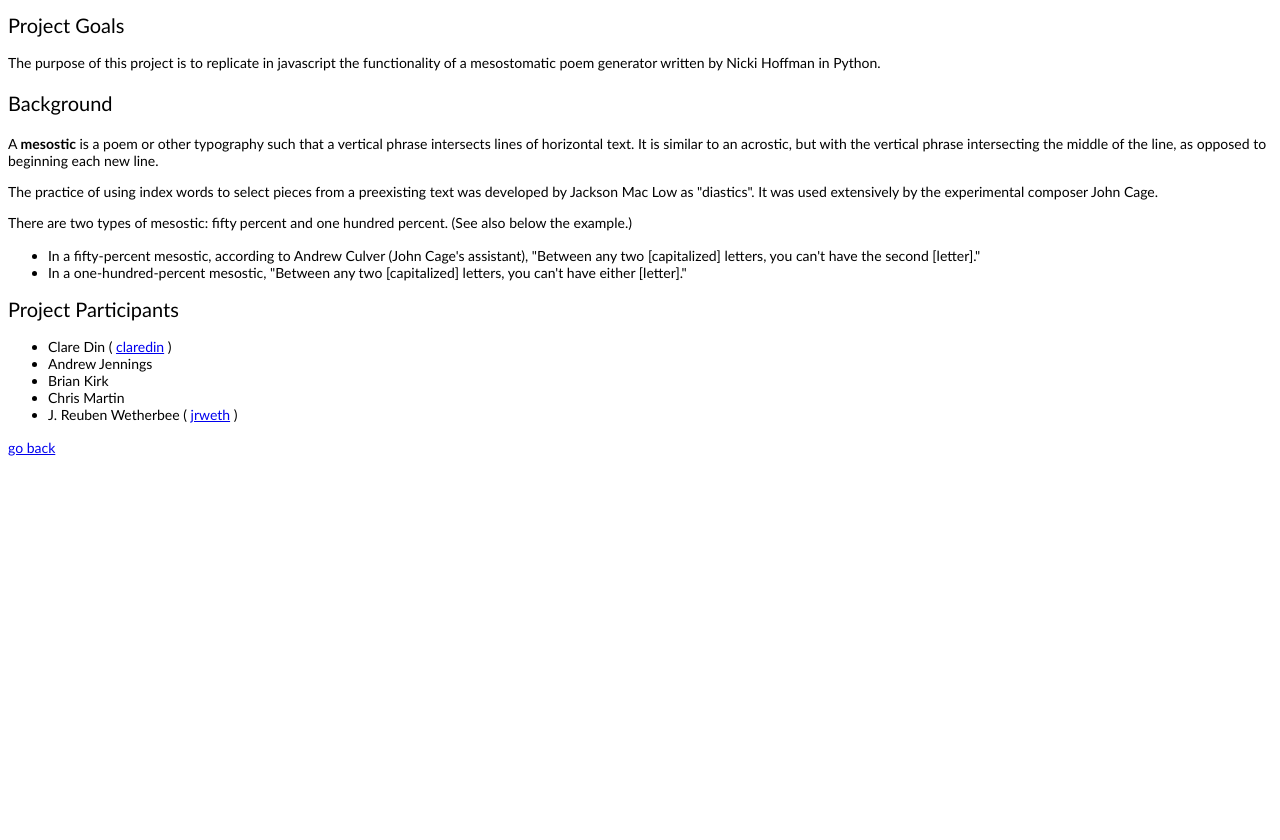
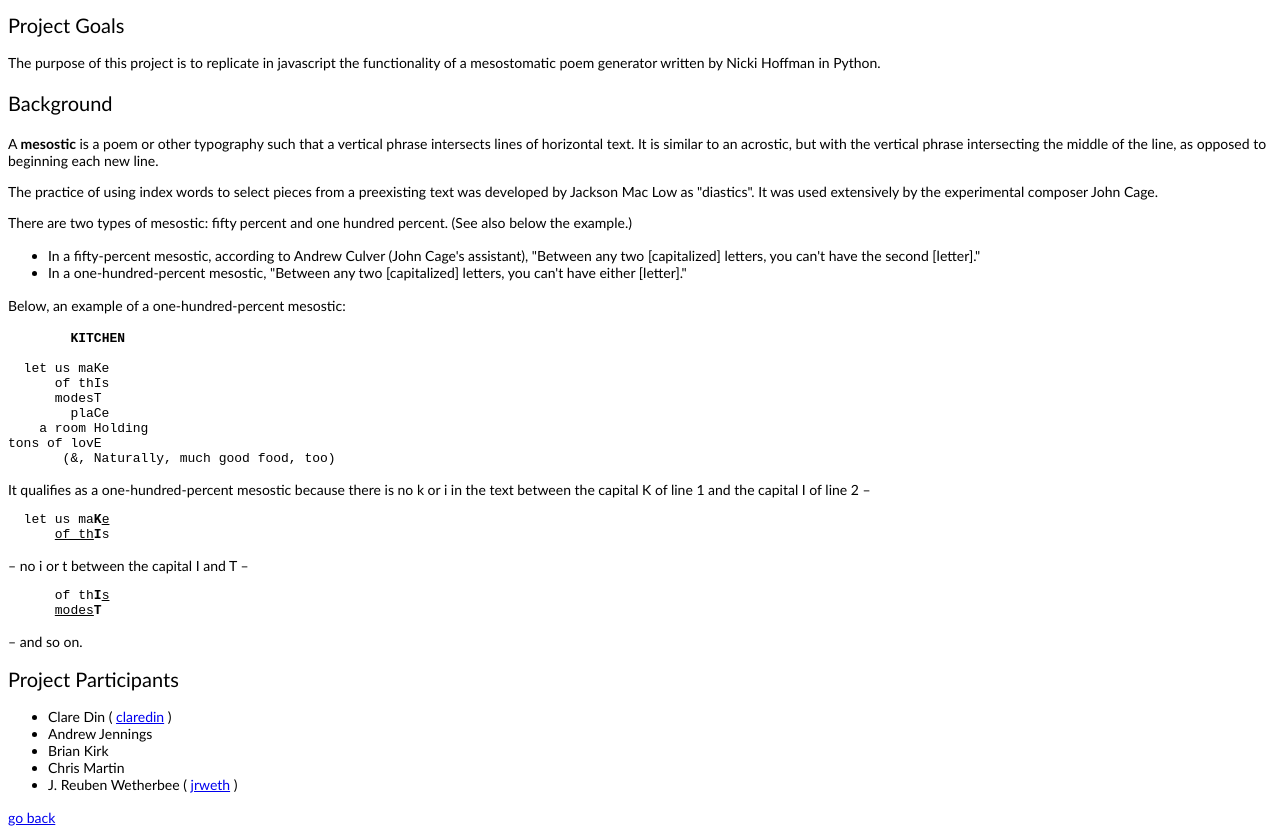
Before and after one commit to sas-irad/mesostic, a plain HTML site: page web/about.html in a window 1280 px wide. Shown: the part 92-932 px from the top of the page. Before the commit the page ends 800 px from the top, so only its background shows below. Drawn offline with Linux system fonts and the light colour scheme.

Commit message:
changes5

```diff
--- a/web/about.html
+++ b/web/about.html
@@ -25,8 +25,28 @@
     <p class="textfont">There are two types of mesostic: fifty percent and one hundred percent. (See also below the example.)</p>
     <ul>
       <li class="textfont">In a fifty-percent mesostic, according to Andrew Culver (John Cage's  assistant), "Between any two [capitalized] letters, you can't have the  second [letter].&quot;</li>
-      <li class="textfont">In a one-hundred-percent mesostic, "Between any two [capitalized] letters, you can't have either [letter]."    </li>
+      <li class="textfont">In a one-hundred-percent mesostic, "Between any two [capitalized] letters, you can't have either [letter]."</li>
     </ul>
+    <p><span class="textfont">Below, an example of a one-hundred-percent mesostic: </span>    </p>
+    <pre>
+        <b>KITCHEN</b>
+
+  let us maKe
+      of thIs
+      modesT
+        plaCe
+    a room Holding
+tons of lovE
+       (&amp;, Naturally, much good food, too)<br>
+<span class="textfont">It qualifies as a one-hundred-percent mesostic because there is no k or i in the text between the capital K of line 1 and the capital I of line 2 –</span><br></pre>
+    <pre>
+  let us ma<b>K</b><u>e</u>
+      <u>of th</u><b>I</b>s<br>
+<span class="textfont">– no i or t between the capital I and T – </span><br></pre>
+    <pre>
+      of th<b>I</b><u>s</u>
+      <u>modes</u><b>T</b><br>
+<span class="textfont">– and so on.</span></pre>
     <h2 class="sectionfont">Project Participants</h2>
     <ul>
       <li class="textfont">Clare Din ( <a href="https://github.com/claredin">claredin</a> )</li>
--- a/web/css/main.css
+++ b/web/css/main.css
@@ -22,3 +22,10 @@ h1 {
 	font-size: 20px;
 	color:#000;
 }
+
+.courierfont {
+	font-family:Consolas, "Andale Mono", "Lucida Console", "Lucida Sans Typewriter", Monaco, "Courier New", monospace
+	font-weight:normal;
+	font-size: 14px;
+	color:#000;
+}
```
Also changed, not shown: web/index.html (+2 -2 lines).
